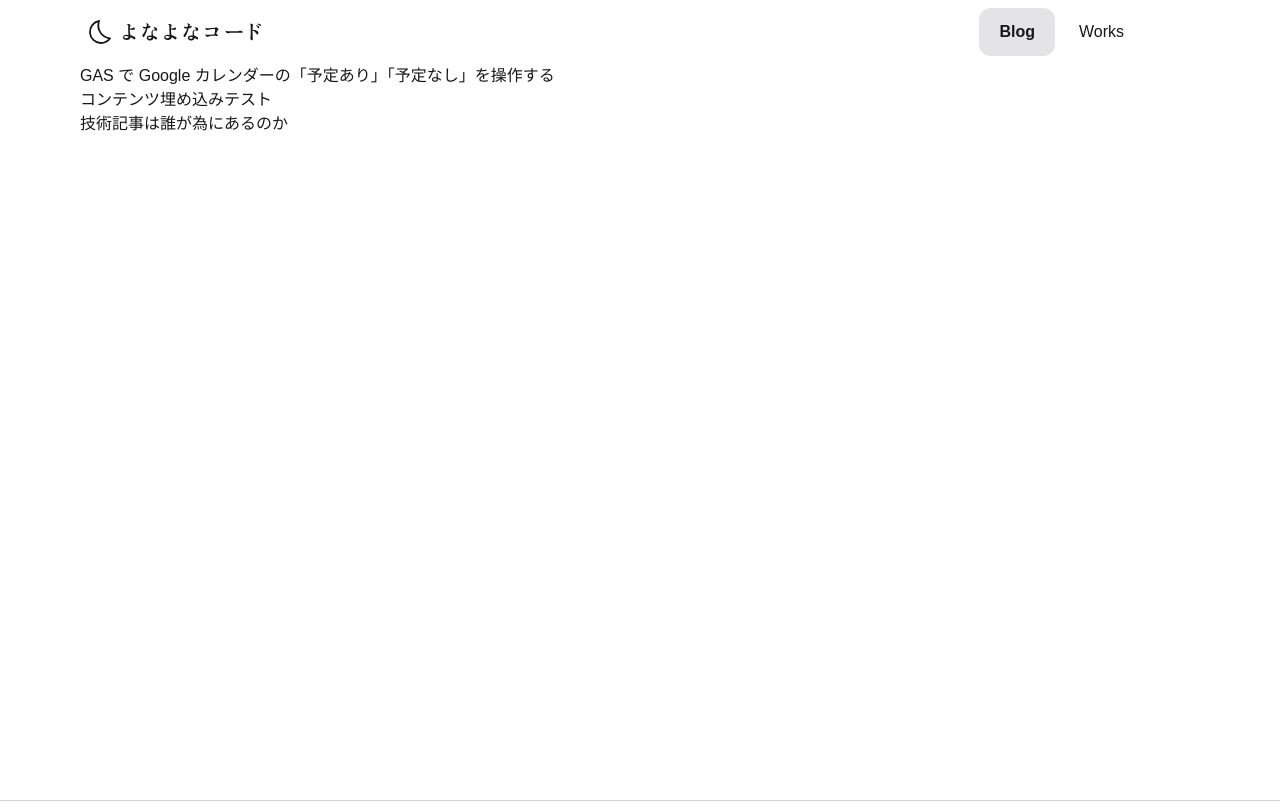
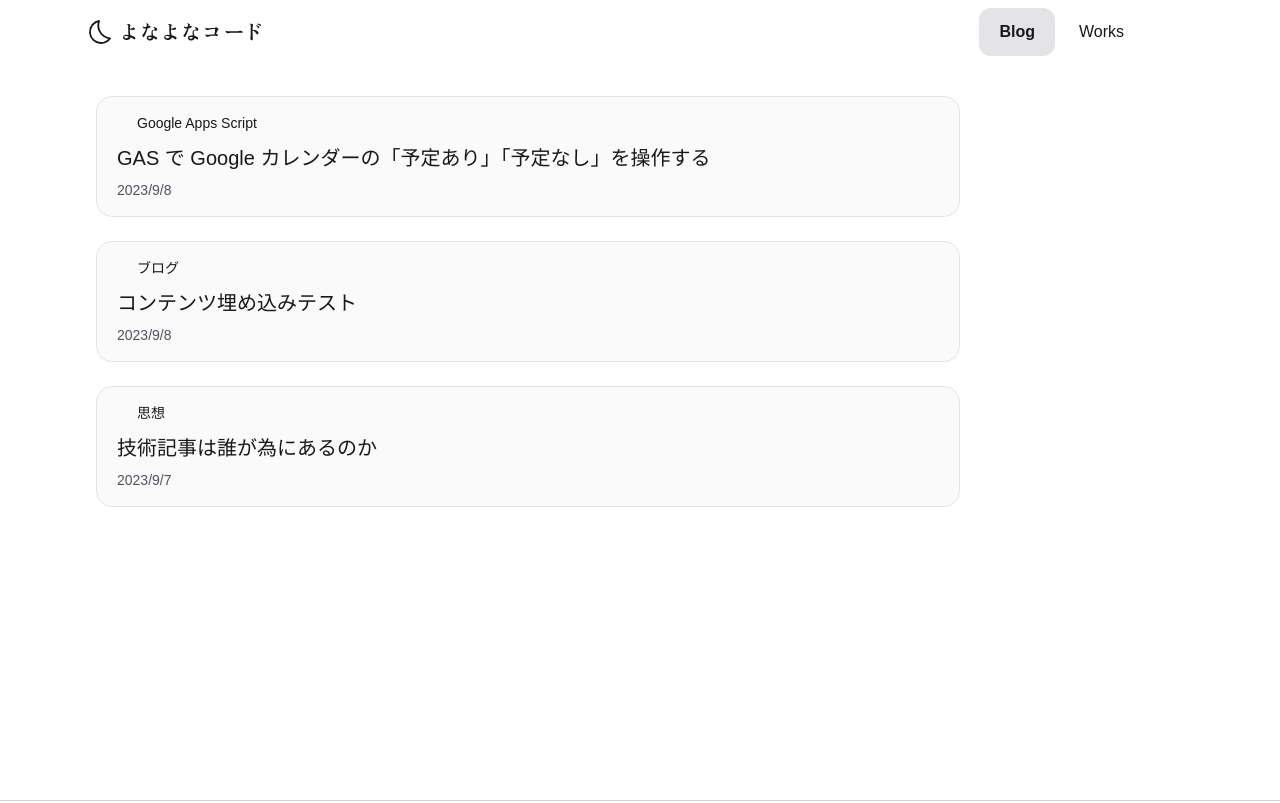
Before and after one commit to simochee/website, an Astro site: page /blog in a window 1280 px wide. Shown: the top 803 px of the page. Built offline with nearby package versions, Linux system fonts and the light colour scheme; Astro itself is replaced by a stand-in of ours.

Commit message:
feat: blog list

```diff
--- a/src/content/blog/gas-gcal-transparency.md
+++ b/src/content/blog/gas-gcal-transparency.md
@@ -1,6 +1,7 @@
 ---
 title: GAS で Google カレンダーの「予定あり」「予定なし」を操作する
 pubDate: 2023-09-08
+tags: [Google Apps Script]
 draft: false
 ---
 
--- a/src/content/blog/playground-embed.md
+++ b/src/content/blog/playground-embed.md
@@ -1,6 +1,7 @@
 ---
 title: コンテンツ埋め込みテスト
 pubDate: 2023-09-08
+tags: [ブログ]
 draft: false
 ---
 
--- a/src/content/blog/tech-article-writing.md
+++ b/src/content/blog/tech-article-writing.md
@@ -1,5 +1,6 @@
 ---
 title: 技術記事の書き方
+tags: [未分類]
 draft: true
 ---
 
--- a/src/content/blog/why-writing-article.md
+++ b/src/content/blog/why-writing-article.md
@@ -1,6 +1,7 @@
 ---
 title: 技術記事は誰が為にあるのか
 pubDate: 2023-09-07
+tags: [思想]
 draft: false
 ---
 
--- a/src/content/config.ts
+++ b/src/content/config.ts
@@ -6,6 +6,7 @@ const blog = defineCollection({
 		title: z.string(),
 		pubDate: z.date().optional(),
 		modDate: z.date().optional(),
+		tags: z.array(z.string()).optional().default([]),
 		draft: z.boolean().optional().default(true),
 	}),
 });
--- a/src/pages/blog/[...page].astro
+++ b/src/pages/blog/[...page].astro
@@ -17,13 +17,26 @@ const { page } = Astro.props;
 ---
 
 <Layout>
-  <ol>
+  <div class="max-w-4xl px-4 pt-8">
+    <ol class="grid gap-6">
     {page.data.map(({ data, slug }) => (
       <li>
-      <a href={`/blog/${slug}`}>
-        {data.title}
+        <a class="grid gap-2 border rounded-2xl border-zinc-200 bg-zinc-50 dark:bg-zinc-800 dark:hover:bg-zinc-700 dark:border-zinc-600 hover:bg-zinc-100 px-5 py-4" href={`/blog/${slug}`}>
+          <span class="text-sm">
+            {data.tags.map((tag) => (
+              <span class="inline-grid grid-flow-col place-items-center gap-1">
+                <span class="icon-[carbon--hashtag] size-4" />
+                {tag}
+              </span>
+            ))}
+          </span>
+          <span class="text-xl">{data.title}</span>
+          {data.pubDate && (
+            <time class="text-sm text-zinc-600 dark:text-zinc-400" datetime={data.pubDate.toISOString()}>{Intl.DateTimeFormat('ja-JP').format(data.pubDate)}</time>
+          )}
         </a>
       </li>
     ))}
     </ol>
+  </div>
 </Layout>
```
Lines whose indentation alone changed are shown as unchanged.
